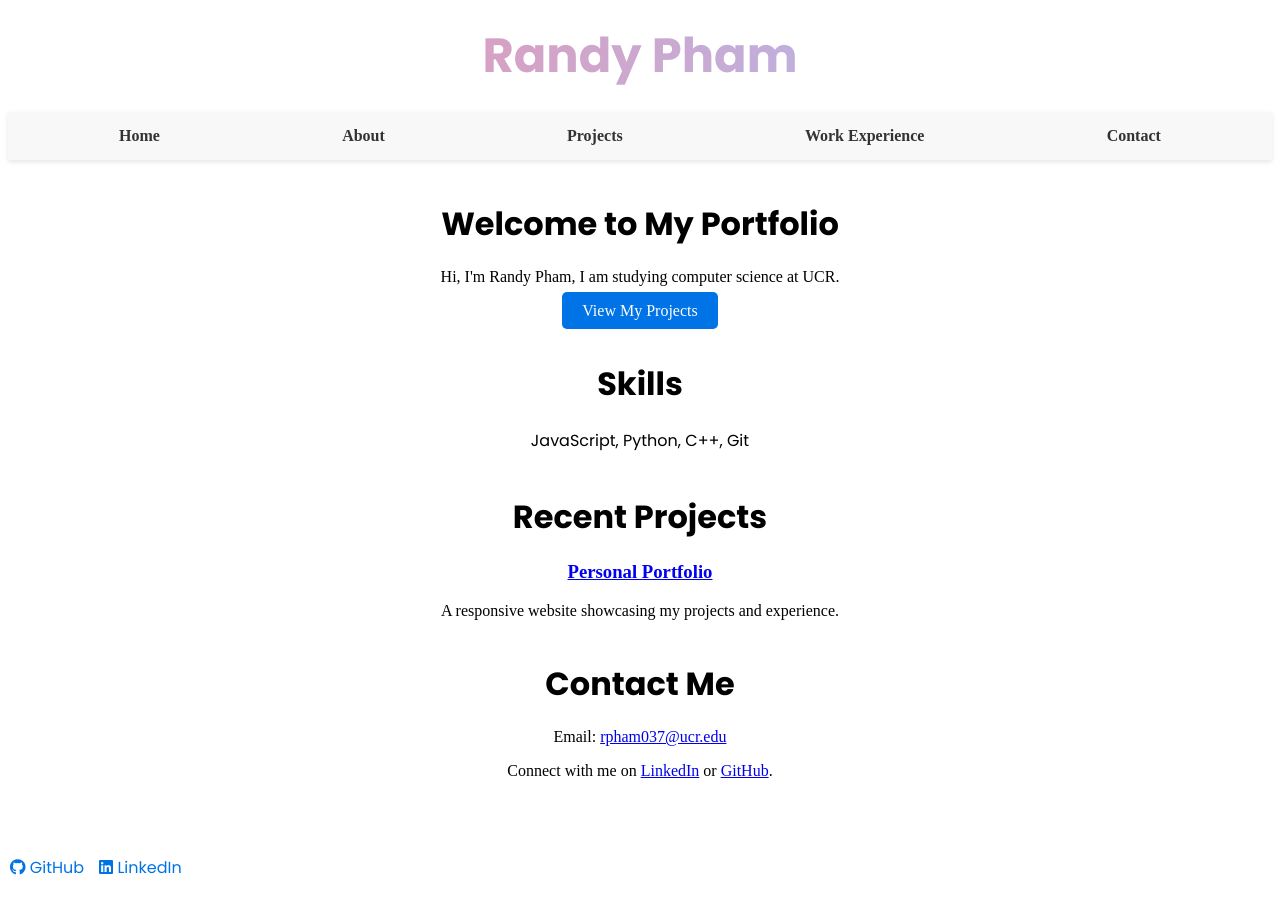
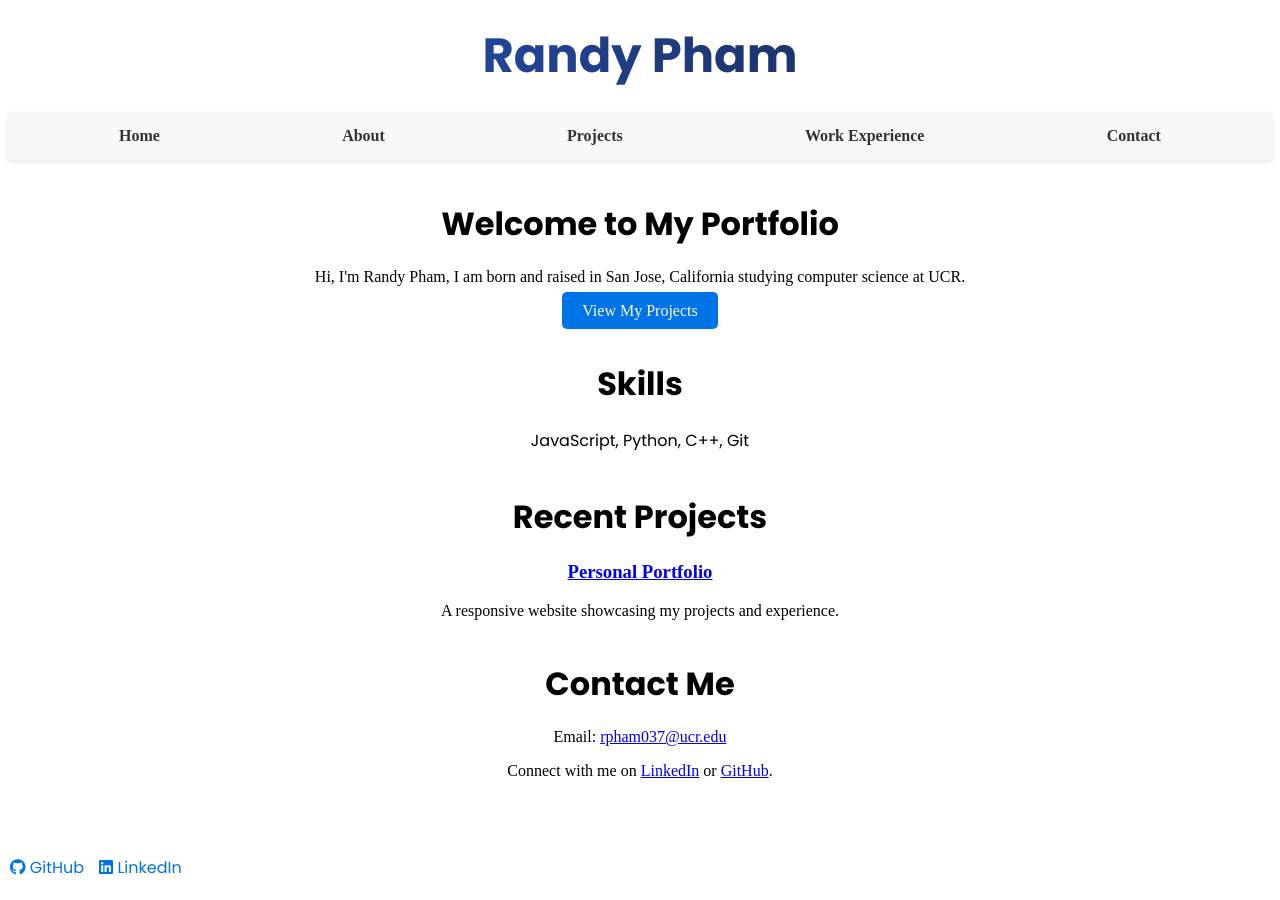
Before and after one commit to rpham037/Personal-Website, a Jekyll site: the page built from index.md, in a window 1280 px wide. Built offline with Jekyll 4.4.1, drawn with Linux system fonts in a browser that asks for light colours.

Commit message:
Header color change

```diff
--- a/_layouts/default.html
+++ b/_layouts/default.html
@@ -10,7 +10,7 @@
             font-family: 'Poppins', sans-serif;
             font-size: 3rem;
             font-weight: bold;
-            background: linear-gradient(to right, #f78ca0, #a0c4ff);
+            background: linear-gradient(to right, #2b5dda, #131c29);
             -webkit-background-clip: text;
             color: transparent;
             text-align: center;
@@ -76,7 +76,7 @@
         <!-- Introduction Section -->
         <section>
             <h2>Welcome to My Portfolio</h2>
-            <p>Hi, I'm Randy Pham, I am studying computer science at UCR. </p>
+            <p>Hi, I'm Randy Pham, I am born and raised in San Jose, California studying computer science at UCR. </p>
             <a href="/projects" style="padding: 10px 20px; background: #0073e6; color: white; text-decoration: none; border-radius: 5px;">View My Projects</a>
         </section>
 
```
